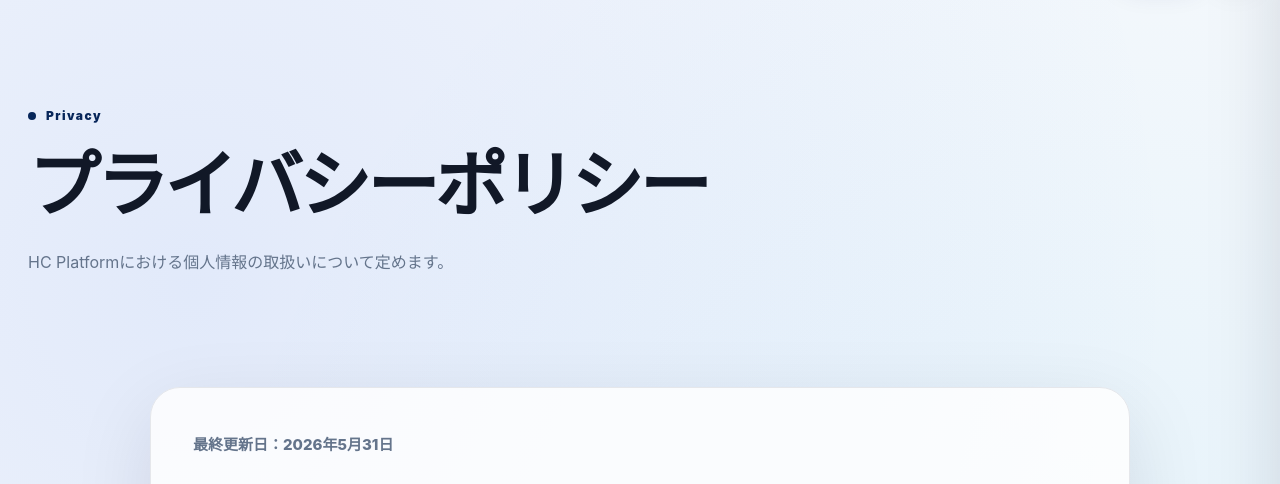
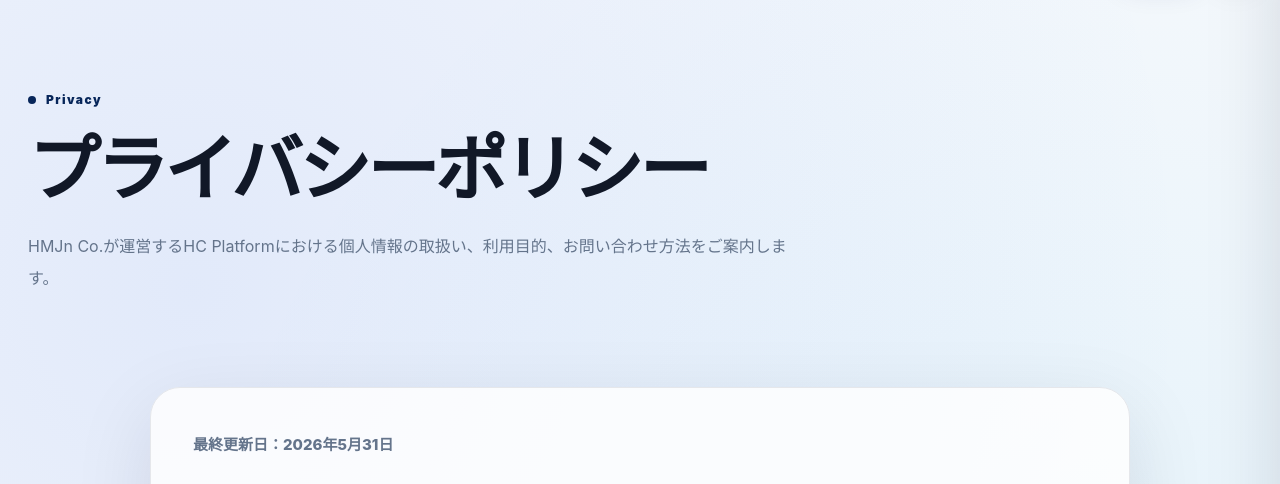
Before and after one commit to kakuni-hmjn/hc-platform, a PHP site: page /privacy/ in a window 1280 px wide. Shown: the part 89-573 px from the top of the page. Run offline with PHP 8.4, Linux system fonts and the light colour scheme; some libraries are stand-ins or nearby versions.

Commit message:
Refine HMJn Co privacy policy and terms

```diff
--- a/privacy/index.php
+++ b/privacy/index.php
@@ -15,7 +15,7 @@ require_once __DIR__ . "/../parts/head.php";
                 <p class="eyebrow">Privacy</p>
                 <h1>プライバシーポリシー</h1>
                 <p>
-                    HC Platformにおける個人情報の取扱いについて定めます。
+                    HMJn Co.が運営するHC Platformにおける個人情報の取扱い、利用目的、お問い合わせ方法をご案内します。
                 </p>
             </div>
         </div>
@@ -73,7 +73,7 @@ require_once __DIR__ . "/../parts/head.php";
 
                 <h2>6. 外部サービスの利用</h2>
                 <p>
-                    当サービスでは、以下の外部サービスを利用する場合があります。
+                    当サービスでは、機能の提供や安全管理のため、以下の外部サービスを利用する場合があります。各サービスは対象となる機能に応じて使用します。
                 </p>
                 <ul>
                     <li>Cloudflare Turnstile：Bot対策、不正登録防止</li>
@@ -102,7 +102,7 @@ require_once __DIR__ . "/../parts/head.php";
 
                 <h2>9. 開示・訂正・削除等</h2>
                 <p>
-                    ユーザー本人から、個人情報の開示、訂正、利用停止、削除等の依頼があった場合、本人確認のうえ、法令に従って対応します。
+                    ユーザー本人から、個人情報の開示、訂正、利用停止、削除等の依頼があった場合は、本人確認を行ったうえで法令に従って対応します。手続のご相談は<a href="/contact/">お問い合わせフォーム</a>からご連絡ください。
                 </p>
 
                 <h2>10. 保存期間</h2>
```
Also changed, not shown: terms/index.php (+4 -4 lines).
